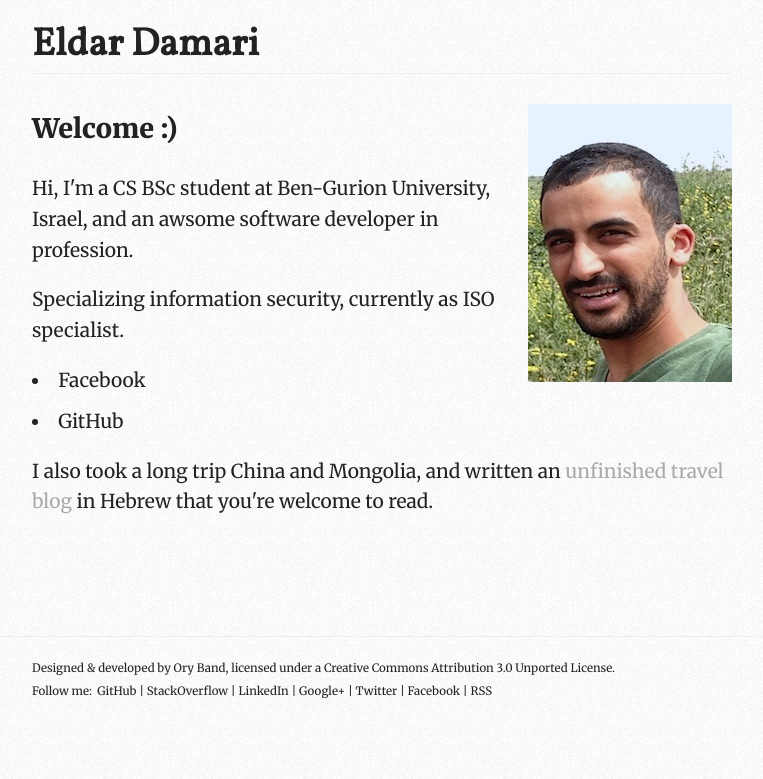
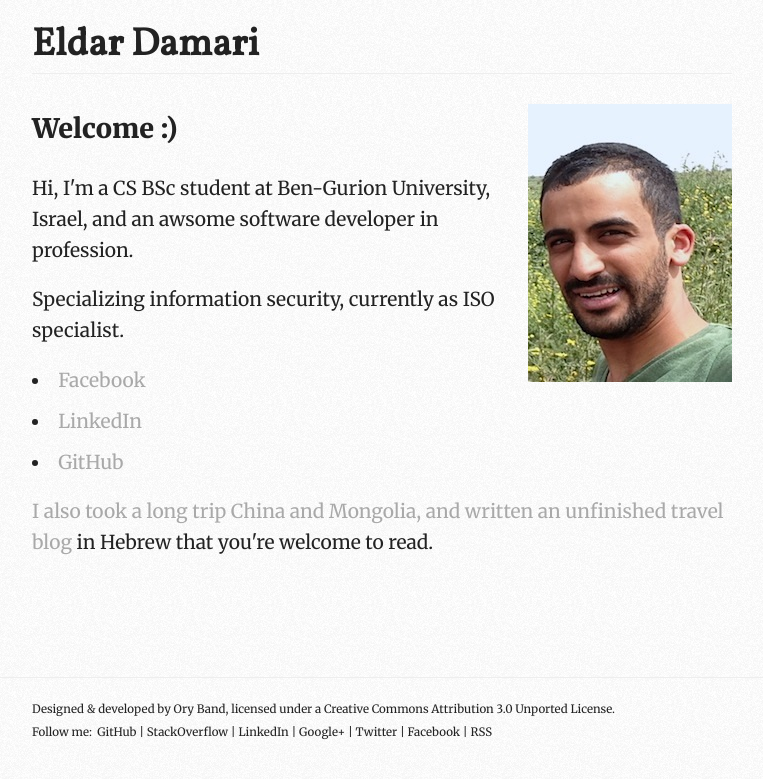
Before and after one commit to eldardamari/eldardamari.github.io, a Jekyll site: the page built from index.html, in a window 1280 px wide. Shown: the top 779 px of the page, without its empty margins (258-1021 px from the left). Built offline with Jekyll 4.4.1, drawn with Linux system fonts in a browser that asks for light colours; Markdown is read by kramdown in place of the engine named in the settings.

Commit message:
bullets with links to profiles

```diff
--- a/index.html
+++ b/index.html
@@ -8,8 +8,9 @@ layout: base
   <p>Hi, I'm a CS BSc student at Ben-Gurion University, Israel, and an awsome software developer in profession.</p>
   <p>Specializing information security, currently as ISO specialist.</p>
 
-  <li>Facebook </li>
-  <li>GitHub </li>
+  <li> <a href="http://www.facebook.com/eldardamari">Facebook</li>
+  <li> <a href="http://lnkd.in/Qttjwy">LinkedIn</li>
+  <li> <a href="http://github.com/eldardamari">GitHub</li>
 
   <p>I also took a long trip China and Mongolia, and written an <a href="http://oryband.wordpress.com">unfinished travel blog</a> in Hebrew that you're welcome to read.</p>
 </section>
```
